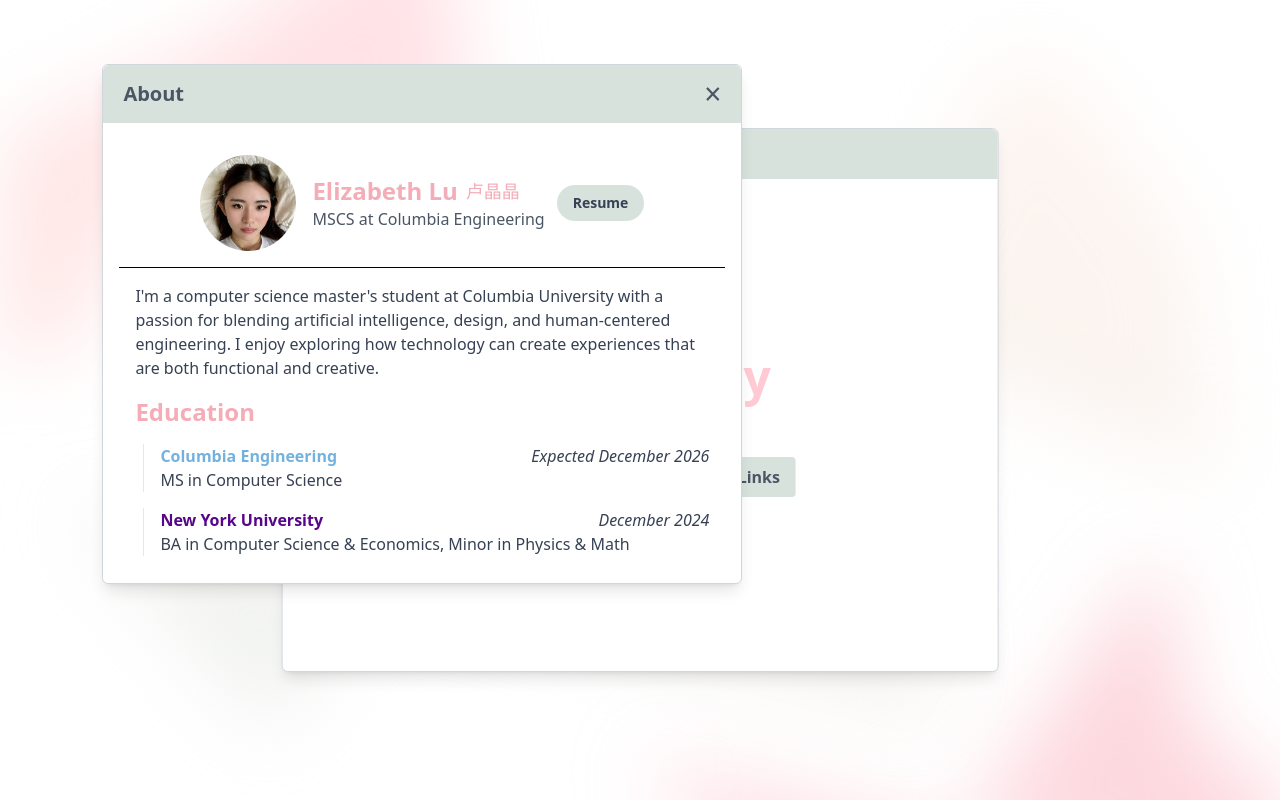
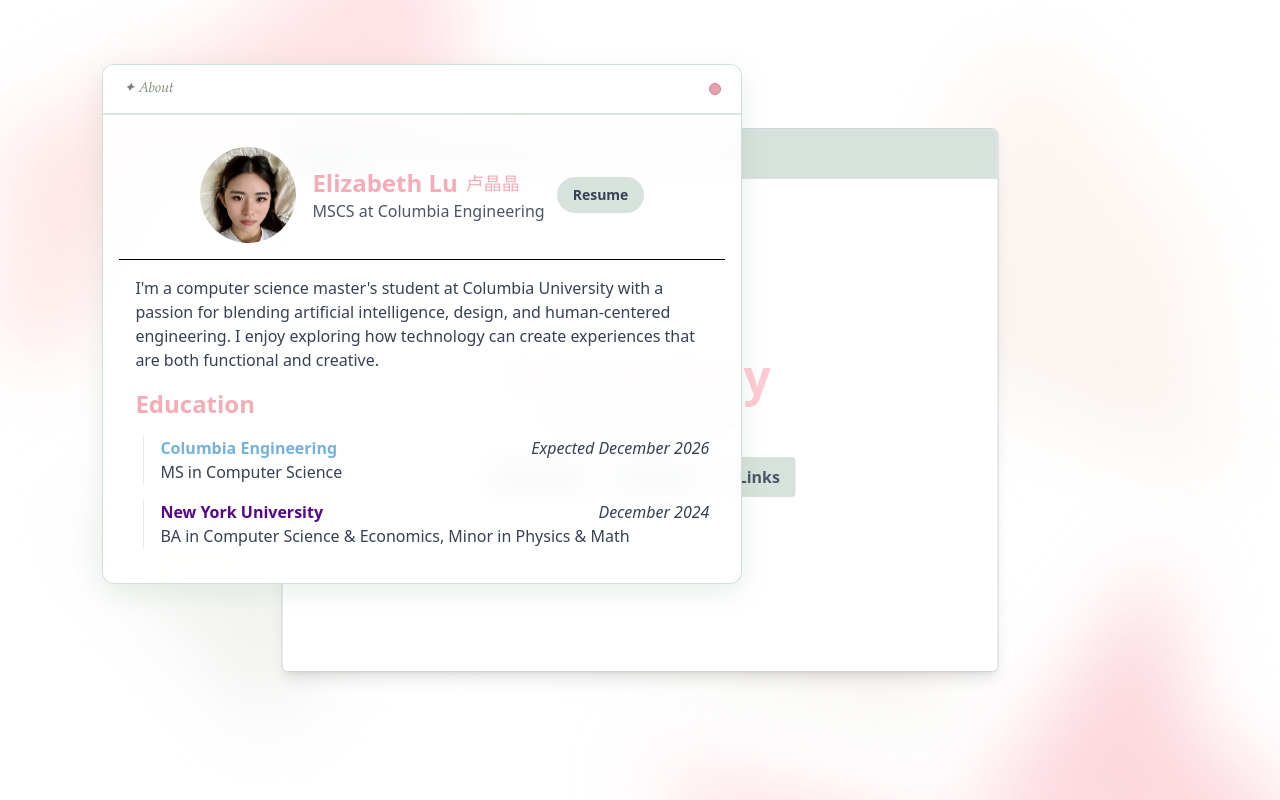
Before and after one commit to LuluLizzy8/PersonalWebsite, a Next.js app: page / in a window 1280 px wide. Both pictures are taken after a click on the button "About Me". Built offline with nearby package versions, Linux system fonts and the light colour scheme.

Commit message:
feat: update DraggableWindow to shabby chic chrome

```diff
--- a/src/components/DraggableWindow.tsx
+++ b/src/components/DraggableWindow.tsx
@@ -96,19 +96,23 @@
         top: resolvedTop ?? `${startY ?? 0}vh`,
         left: resolvedLeft ?? `${startX ?? 0}vw`,
       }}
-      className="z-50 flex min-h-0 min-w-0 flex-col overflow-hidden rounded-md border border-gray-300 bg-white shadow-lg"
+      className="z-50 flex min-h-0 min-w-0 flex-col overflow-hidden rounded-xl border border-[rgba(160,205,175,0.55)] bg-white/90 shadow-[0_8px_28px_rgba(80,130,90,0.13)] backdrop-blur-md"
     >
       <div
         onPointerDown={(e) => dragControls.start(e)}
-        className="flex min-h-[58px] items-center justify-between rounded-t-md bg-[#D8E2DC] px-5 py-3"
+        className="flex min-h-[50px] shrink-0 items-center justify-between border-b-2 border-[rgba(160,205,175,0.45)] bg-white/95 px-5 py-3"
       >
-        <span className="pr-4 text-xl font-semibold text-gray-600">{title}</span>
+        <span
+          className="pr-4 text-sm italic text-[#7a8a72]"
+          style={{ fontFamily: "'Palatino Linotype', Palatino, 'Book Antiqua', serif" }}
+        >
+          ✦ {title}
+        </span>
         <button
           onClick={onClose}
-          className="shrink-0 text-3xl leading-none text-gray-600 transition hover:scale-110"
-        >
-          ×
-        </button>
+          aria-label="Close window"
+          className="h-3 w-3 shrink-0 rounded-full border border-[#c88090] bg-[#e8a0b0] transition hover:scale-125 hover:brightness-90"
+        />
       </div>
 
       <div className="min-h-0 flex-1 overflow-y-auto p-4">{children}</div>
```
